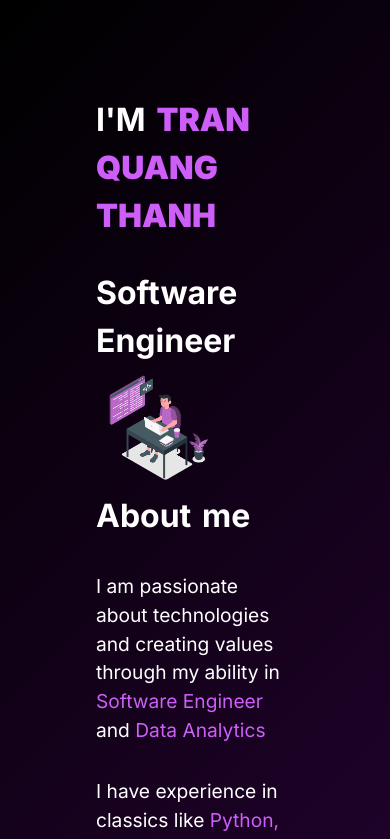
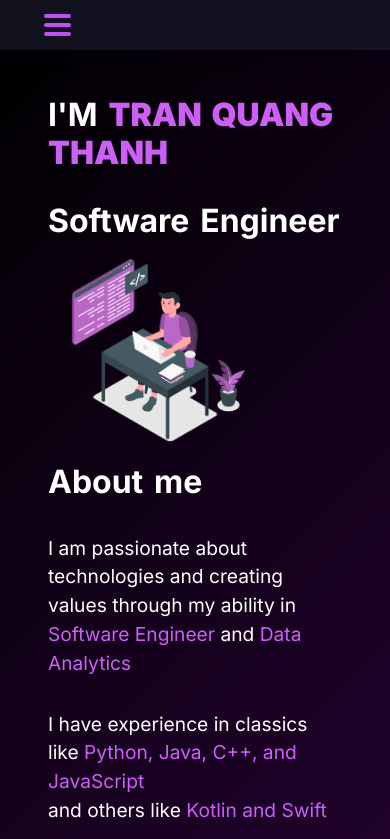
Before and after one commit to tran-quang-thanh/portfolio, a Next.js app: page / in a window 390 px wide. Shown: the top 839 px of the page. Built offline with nearby package versions, Linux system fonts and the light colour scheme.

Commit message:
Create top nav bar

```diff
--- a/app/globals.css
+++ b/app/globals.css
@@ -34,3 +34,142 @@ h1 {
 .color-text {
   color: #cd5ff8;
 }
+
+.sticky {
+  background-color: #1b1a2ea9 !important;
+  transition: all 0.3s ease-out 0s !important;
+  box-shadow: 0px 10px 10px 0px rgba(9, 5, 29, 0.171) !important;
+  backdrop-filter: blur(15px) !important;
+}
+
+.navbar {
+  position: fixed !important;
+  transition: all 0.3s ease-out 0s !important;
+  padding: 1.5rem 2rem !important;
+  font-size: 1.2rem !important;
+}
+
+@media (max-width: 768px) {
+  .navbar {
+    background-color: #1b1a2ea9 !important;
+    transition: all 0.3s ease-out 0s !important;
+    box-shadow: 0px 10px 10px 0px rgba(9, 5, 29, 0.171) !important;
+    backdrop-filter: blur(15px) !important;
+    padding: 0.3rem 2rem !important;
+  }
+}
+
+.navbar-toggler {
+  position: relative !important;
+  background-color: transparent !important;
+  border-width: 0px !important;
+}
+
+.navbar-toggler span {
+  display: block !important;
+  background-color: #be50f4 !important;
+  height: 4px !important;
+  width: 27px !important;
+  margin-top: 5px !important;
+  margin-bottom: 5px !important;
+  border-radius: 2px !important;
+}
+
+.navbar-toggler:focus,
+.navbar-toggler:active {
+  outline: none;
+  box-shadow: none;
+}
+/*
+.navbar-toggler span:nth-child(1),
+.navbar-toggler span:nth-child(3) {
+  transition: transform 0.35s ease-in-out !important;
+  transition: transform 0.35s ease-in-out !important;
+}
+
+.navbar-toggler:not(.collapsed) span:nth-child(1) {
+  position: absolute !important;
+  left: 12px !important;
+  top: 10px !important;
+  transform: rotate(135deg) !important;
+  opacity: 0.9 !important;
+}
+
+.navbar-toggler:not(.collapsed) span:nth-child(2) {
+  height: 12px !important;
+  visibility: hidden !important;
+  background-color: transparent !important;
+}
+
+.navbar-toggler:not(.collapsed) span:nth-child(3) {
+  position: absolute !important;
+  left: 12px !important;
+  top: 10px !important;
+  transform: rotate(-135deg) !important;
+  opacity: 0.9 !important;
+}
+
+@media (max-width: 767px) {
+  .navbar {
+    padding: 1rem 2rem !important;
+    font-size: 1.4rem !important;
+    background-color: #181a27 !important;
+  }
+  .navbar-nav .nav-item a::after {
+    display: none !important;
+  }
+}
+.navbar-brand {
+  color: rgb(250, 250, 250) !important;
+}
+
+.logo {
+  height: 1.4em !important;
+  width: 2.5em !important;
+}
+
+.navbar-nav .nav-link {
+  color: white !important;
+  padding-right: 1rem !important;
+  padding-left: 1rem !important;
+}
+
+.nav-link {
+  padding: 0.8rem 1rem !important;
+}
+
+@media (max-width: 767px) {
+  .nav-link {
+    padding: 0.7rem 1rem !important;
+  }
+}
+
+.navbar-nav .nav-item {
+  position: relative;
+  margin-left: 20px;
+}
+
+.navbar-nav .nav-item a {
+  font-weight: 400;
+  transition: all 0.3s ease-out 0s;
+  position: relative;
+  z-index: 1;
+}
+
+.navbar-nav .nav-item a::after {
+  content: "";
+  position: relative;
+  display: block;
+  height: 5px;
+  width: 0;
+  border-radius: 16px;
+  background: #c95bf5;
+  bottom: 1px;
+  left: 0;
+  z-index: -1;
+  transition: all 0.3s ease-out 0s;
+}
+
+.navbar-nav .nav-item a:hover::after {
+  width: 100%;
+} */
--- a/app/layout.tsx
+++ b/app/layout.tsx
@@ -1,6 +1,9 @@
 import type { Metadata } from "next";
 import { Inter } from "next/font/google";
+import 'bootstrap/dist/css/bootstrap.min.css';
 import "./globals.css";
+import NavigationBar from "@/components/NavigationBar";
+import Footer from "@/components/Footer";
 
 const inter = Inter({ subsets: ["latin"] });
 
@@ -17,7 +20,11 @@ export default function RootLayout({
   return (
     <html lang="en">
       <link rel="icon" href="/avatar.svg" sizes="any" />
-      <body className={inter.className}>{children}</body>
+      <body className={inter.className}>
+        <NavigationBar />
+        {children}
+        <Footer />
+      </body>
     </html>
   );
 }
--- a/app/page.tsx
+++ b/app/page.tsx
@@ -1,4 +1,3 @@
-import Footer from "@/components/Footer";
 import HomeSocial from "@/components/HomeSocial";
 import Image from "next/image";
 import { AiFillGithub } from "react-icons/ai";
@@ -7,7 +6,7 @@ import { LiaLinkedinIn } from "react-icons/lia";
 export default function Home() {
   return (
     <>
-      <main className="flex min-h-screen flex-col justify-between p-24">
+      <main className="flex min-h-screen flex-col justify-between py-24 px-12 md:px-24">
         <div className="grid md:grid-cols-3">
           <div className="col-span-2">
             <h1>I'M <strong className="color-text">TRAN QUANG THANH</strong></h1>
@@ -51,7 +50,6 @@ export default function Home() {
           </div>
         </div>
       </main>
-      <Footer />
     </>
   );
 }
--- a/components/Footer.tsx
+++ b/components/Footer.tsx
@@ -2,9 +2,9 @@ function HighlightedText({ url, text }: { url: string, text: string }) {
   return (
     <a
 			href={url}
-            className="text-gray-400 transition-colors hover:text-[#eccff8]"
 			target="_blank"
 			rel="noopener noreferrer"
+			className="text-gray-400 transition-colors hover:text-[#eccff8]"
 		>
       &nbsp;{text}&nbsp;
     </a>
@@ -15,8 +15,8 @@ export default function Footer() {
 	let year = new Date().getFullYear()
 
 	return (
-        <footer className="flex justify-between bg-black text-base text-gray-500 py-6 px-12 items-center">
-            <p>
+		<footer className="grid md:grid-cols-2 bg-black text-base text-gray-500 px-12 items-center">
+			<p className="py-6">
         Design inspired by
         <HighlightedText url="https://soumyajit.vercel.app/" text="Soumyajit Behera" />
         and built by
@@ -27,7 +27,7 @@ export default function Footer() {
         and
         <HighlightedText url="https://tailwindcss.com" text="Tailwind CSS" />
       </p>
-            <p>Copyright © {year}</p>
+      <p className="md:justify-self-end py-6">Copyright © {year}</p>
     </footer>
   )
 }
--- /dev/null
+++ b/components/NavigationBar.tsx
@@ -0,0 +1,52 @@
+'use client'
+import Link from "next/link";
+import { useState } from "react";
+import { Nav, NavDropdown, Navbar } from "react-bootstrap";
+
+export default function NavigationBar() {
+  const [isExpanded, updateExpanded] = useState(false);
+  const [navColour, updateNavbar] = useState(false);
+
+	function scrollHandler() {
+  	if (window.scrollY >= 20) {
+      updateNavbar(true);
+		} else {
+      updateNavbar(false);
+    }
+  }
+
+  if (typeof window !== "undefined") {
+		window.addEventListener("scroll", scrollHandler);
+  }
+
+  return (
+		<Navbar
+			fixed="top"
+			expand="md"
+			expanded={isExpanded}
+			className={`${navColour ? "sticky" : "navbar"} my-50`}
+		>
+			<Navbar.Toggle
+				className="navbar-toggler"
+				aria-controls="responsive-navbar-nav"
+				onClick={() => {
+					updateExpanded(!isExpanded);
+				}}
+			>
+				<span />
+				<span />
+				<span />
+			</Navbar.Toggle>
+
+			<Navbar.Collapse id="responsive-navbar-nav">
+				<Nav.Link
+					as={Link}
+					href="/about"
+					onClick={() => updateExpanded(false)}
+				>
+					About
+				</Nav.Link>
+			</Navbar.Collapse>
+		</Navbar>
+  );
+}
```
Also changed, not shown: components/HomeSocial.tsx (indentation only). Lines whose indentation alone changed are shown as unchanged.
